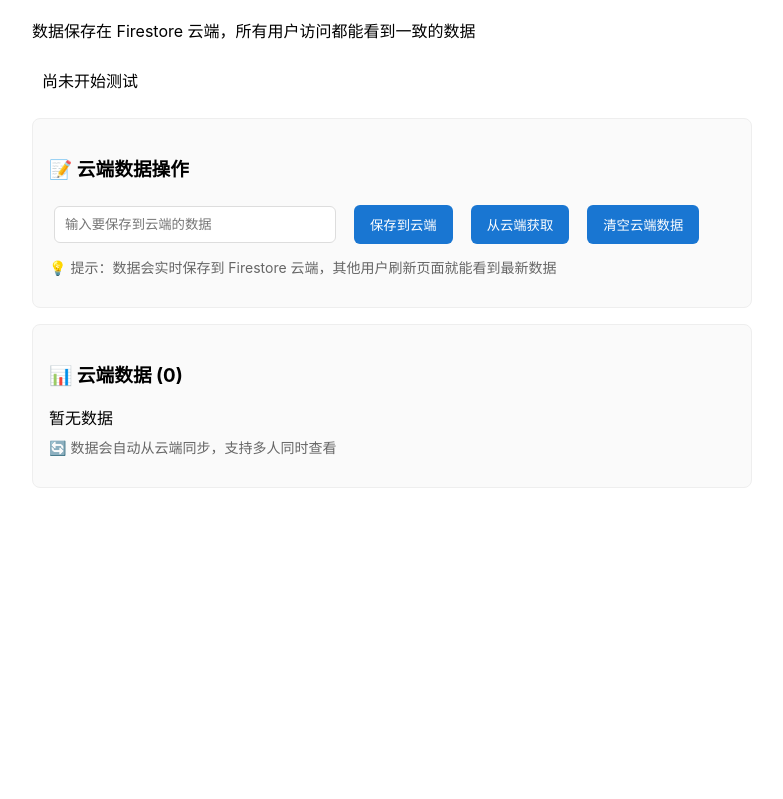
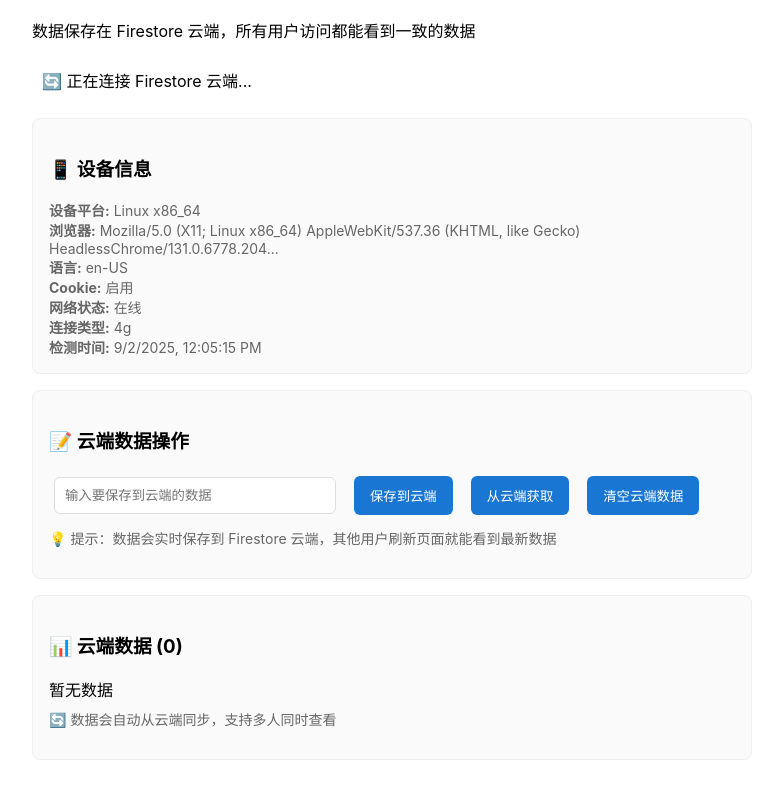
Before and after one commit to MeiJiang97/Test-2, a plain HTML site: page index.html in a window 1280 px wide. Shown: the part 97-896 px from the top of the page, without its empty margins (248-1031 px from the left). Before the commit the page ends 800 px from the top, so only its background shows below. Drawn offline with Linux system fonts and the light colour scheme; no server answers.

Commit message:
Update index.html

```diff
--- a/index.html
+++ b/index.html
@@ -22,6 +22,13 @@
   <p>数据保存在 Firestore 云端，所有用户访问都能看到一致的数据</p>
 
   <div id="status" class="status">尚未开始测试</div>
+
+  <div class="card">
+    <h3>📱 设备信息</h3>
+    <div id="deviceInfo" style="font-size: 14px; color: #666;">
+      正在检测设备信息...
+    </div>
+  </div>
 
   <div class="card">
     <h3>📝 云端数据操作</h3>
@@ -60,16 +67,54 @@
       statusEl.className = 'status' + (type ? ' ' + type : '');
     }
 
+    // 显示设备信息
+    function showDeviceInfo() {
+      const deviceInfo = document.getElementById('deviceInfo');
+      if (deviceInfo) {
+        const info = {
+          userAgent: navigator.userAgent,
+          platform: navigator.platform,
+          language: navigator.language,
+          cookieEnabled: navigator.cookieEnabled,
+          onLine: navigator.onLine,
+          connection: navigator.connection ? navigator.connection.effectiveType : 'unknown',
+          timestamp: new Date().toISOString()
+        };
+
+        deviceInfo.innerHTML = `
+          <div><strong>设备平台:</strong> ${info.platform}</div>
+          <div><strong>浏览器:</strong> ${info.userAgent.substring(0, 100)}...</div>
+          <div><strong>语言:</strong> ${info.language}</div>
+          <div><strong>Cookie:</strong> ${info.cookieEnabled ? '启用' : '禁用'}</div>
+          <div><strong>网络状态:</strong> ${info.onLine ? '在线' : '离线'}</div>
+          <div><strong>连接类型:</strong> ${info.connection}</div>
+          <div><strong>检测时间:</strong> ${new Date(info.timestamp).toLocaleString()}</div>
+        `;
+      }
+    }
+
     async function smokeTest() {
       try {
+        setStatus('🔄 正在连接 Firestore 云端...', 'info');
+
         // 测试云端连接
-        await getDocs(collection(db, 'test'));
+        const testQuery = await getDocs(collection(db, 'test'));
+        console.log('✅ 连接成功，测试查询结果:', testQuery.size, '条数据');
+
         setStatus('✅ Firestore 云端连接成功，数据将实时同步', 'success');
+
         // 自动获取云端数据
         await onGet();
       } catch (e) {
-        setStatus('❌ Firestore 云端连接失败: ' + e.message, 'error');
-        console.error(e);
+        console.error('❌ 连接失败详细错误:', e);
+        console.error('错误代码:', e.code);
+        console.error('错误消息:', e.message);
+        console.error('错误堆栈:', e.stack);
+
+        let errorMsg = '❌ Firestore 云端连接失败: ' + e.message;
+        if (e.code) errorMsg += ` (代码: ${e.code})`;
+
+        setStatus(errorMsg, 'error');
       }
     }
 
@@ -138,6 +183,9 @@
     document.getElementById('btnClear').addEventListener('click', onClear);
 
     smokeTest();
+
+    // 显示设备信息
+    showDeviceInfo();
   </script>
 </body>
 </html>
```
